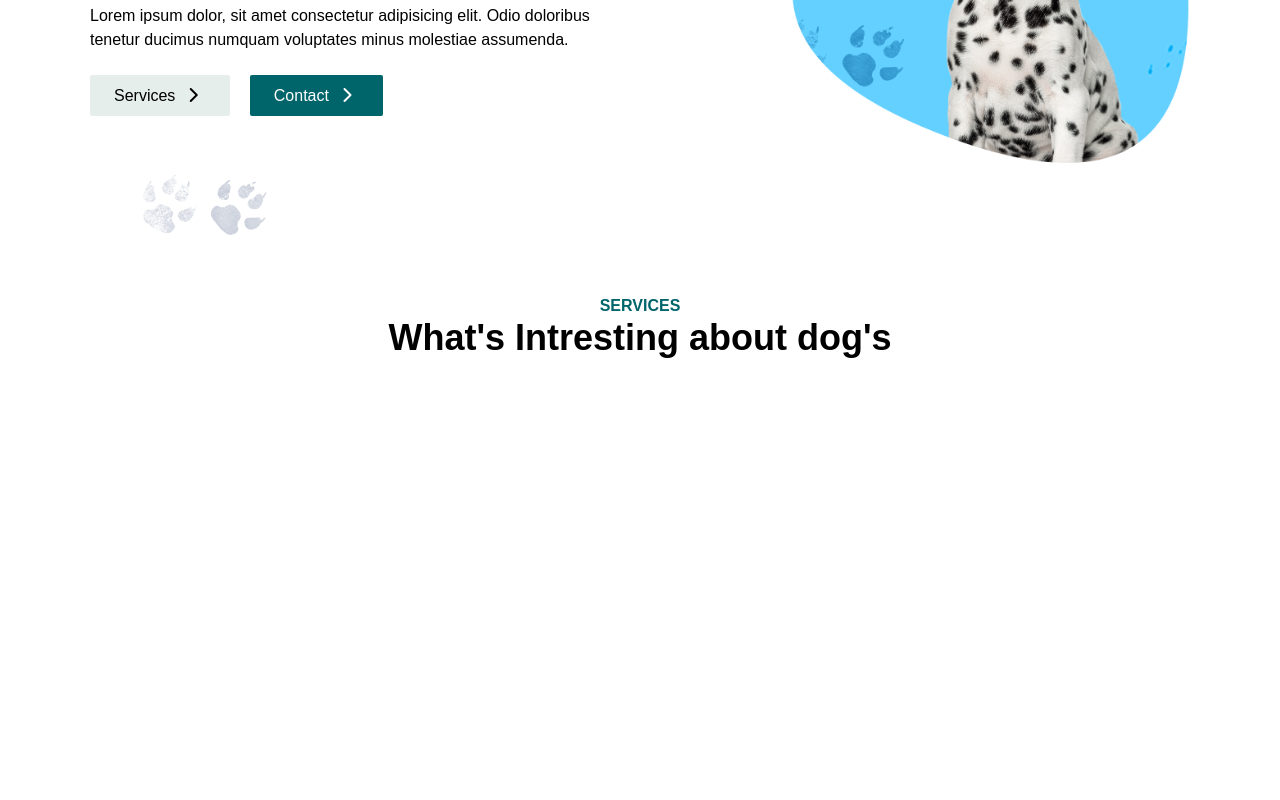
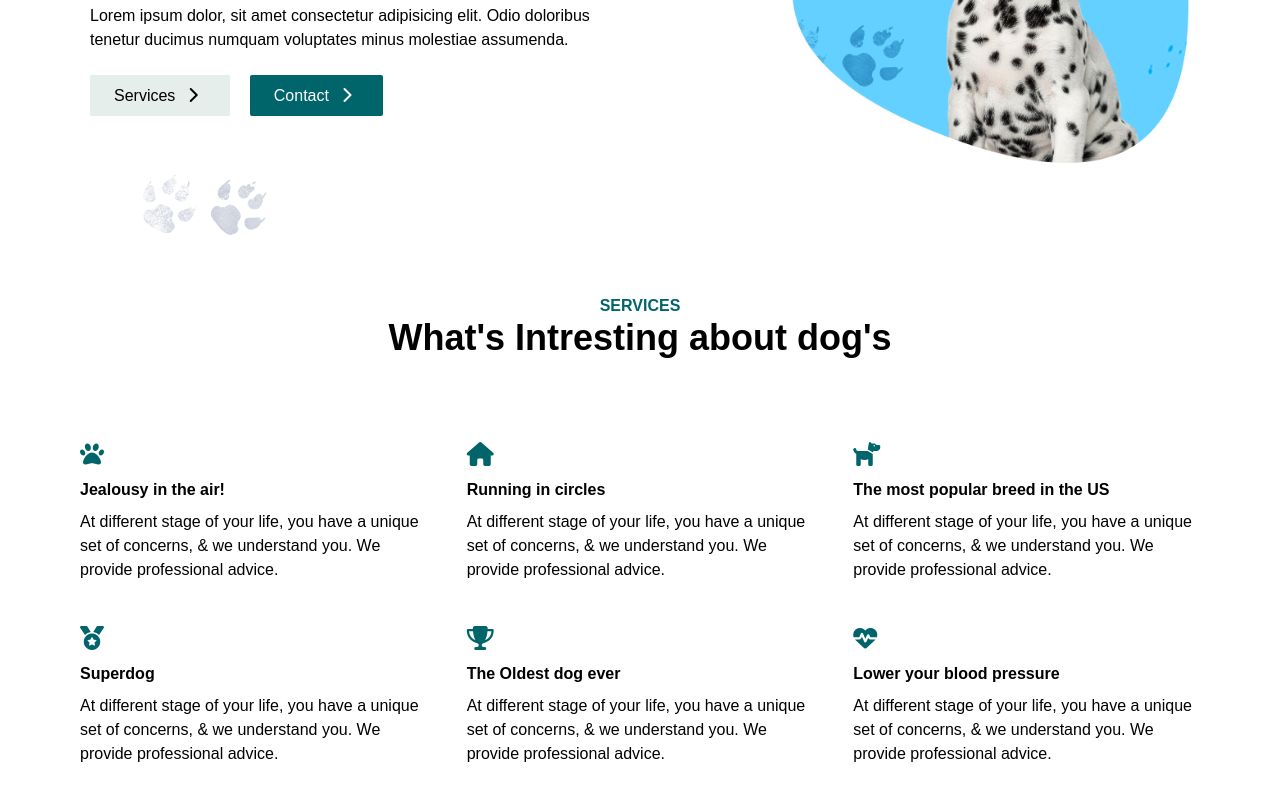
Before and after one commit to Pasindu-Peiris/tailwind-css-mobile-responsive, a React (Create React App) app in the folder client/: page / in a window 1280 px wide. Shown: the part 1213-2013 px from the top of the page. Built offline with nearby package versions, Linux system fonts and the light colour scheme.

Commit message:
Update Homesection4.jsx

```diff
--- a/client/src/pages/Homesection4.jsx
+++ b/client/src/pages/Homesection4.jsx
@@ -2,7 +2,7 @@ import React from 'react'
 
 const Homesection4 = () => {
     return (
-    <div className=' w-[100%] h-[100vh] xl:mt-5'>
+        <div className=' w-[100%] h-[100vh] xl:mt-5 '>
 
             <div className="text-content grid justify-center items-center text-center">
 
@@ -10,10 +10,78 @@ const Homesection4 = () => {
                 <h1 className=' font-bold text-4xl'>What's Intresting about dog's</h1>
             </div>
 
-        <div className="service-block ">
+            <div className="w-[100%]  service-block grid xl:grid-cols-3 items-center justify-center gap-10 p-20 md:grid-cols-2 ">
 
                 <div className="service-boxes">
+                    <div className="icon">
+                    <i class="fas text-[#00646b] text-2xl fa-paw"></i>
+                    </div>
+                    <div className="text-p">
+                        <p className='font-semibold my-2'>Jealousy in the air!</p>
+                    </div>
+                    <div className="sec-p">
+                        <p>At different stage of your life, you have a unique set of concerns, & we understand you. We provide professional advice.</p>
+                    </div>
+                </div>
 
+                <div className="service-boxes">
+                    <div className="icon">
+                    <i class="fas text-[#00646b] text-2xl fa-home"></i>
+                    </div>
+                    <div className="text-p">
+                        <p className='font-semibold my-2'>Running in circles</p>
+                    </div>
+                    <div className="sec-p">
+                        <p>At different stage of your life, you have a unique set of concerns, & we understand you. We provide professional advice.</p>
+                    </div>
+                </div>
+
+                <div className="service-boxes">
+                    <div className="icon">
+                    <i class="fas text-[#00646b] text-2xl fa-dog"></i>
+                    </div>
+                    <div className="text-p">
+                        <p className='font-semibold my-2'>The most popular breed in the US</p>
+                    </div>
+                    <div className="sec-p">
+                        <p>At different stage of your life, you have a unique set of concerns, & we understand you. We provide professional advice.</p>
+                    </div>
+                </div>
+
+                <div className="service-boxes">
+                    <div className="icon">
+                    <i class="fas text-[#00646b] text-2xl fa-medal"></i>
+                    </div>
+                    <div className="text-p">
+                        <p className='font-semibold my-2'>Superdog</p>
+                    </div>
+                    <div className="sec-p">
+                        <p>At different stage of your life, you have a unique set of concerns, & we understand you. We provide professional advice.</p>
+                    </div>
+                </div>
+
+                <div className="service-boxes">
+                    <div className="icon">
+                    <i class="fas text-[#00646b] text-2xl fa-trophy"></i>
+                    </div>
+                    <div className="text-p">
+                        <p className='font-semibold my-2'>The Oldest dog ever</p>
+                    </div>
+                    <div className="sec-p">
+                        <p>At different stage of your life, you have a unique set of concerns, & we understand you. We provide professional advice.</p>
+                    </div>
+                </div>
+
+                <div className="service-boxes">
+                    <div className="icon">
+                    <i class="fas text-[#00646b] text-2xl fa-heartbeat"></i>
+                    </div>
+                    <div className="text-p">
+                        <p className='font-semibold my-2'>Lower your blood pressure</p>
+                    </div>
+                    <div className="sec-p">
+                        <p>At different stage of your life, you have a unique set of concerns, & we understand you. We provide professional advice.</p>
+                    </div>
                 </div>
 
             </div>
```
Lines whose indentation alone changed are shown as unchanged.
